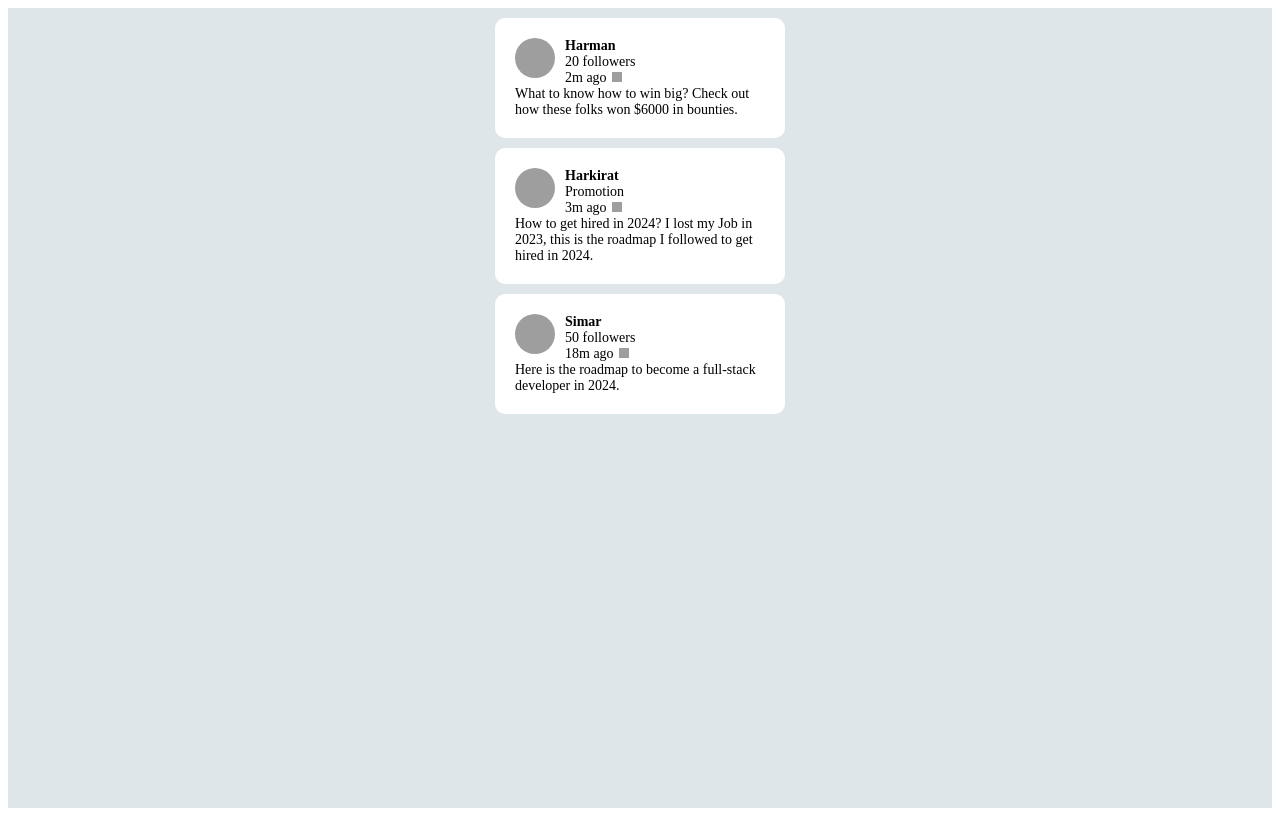
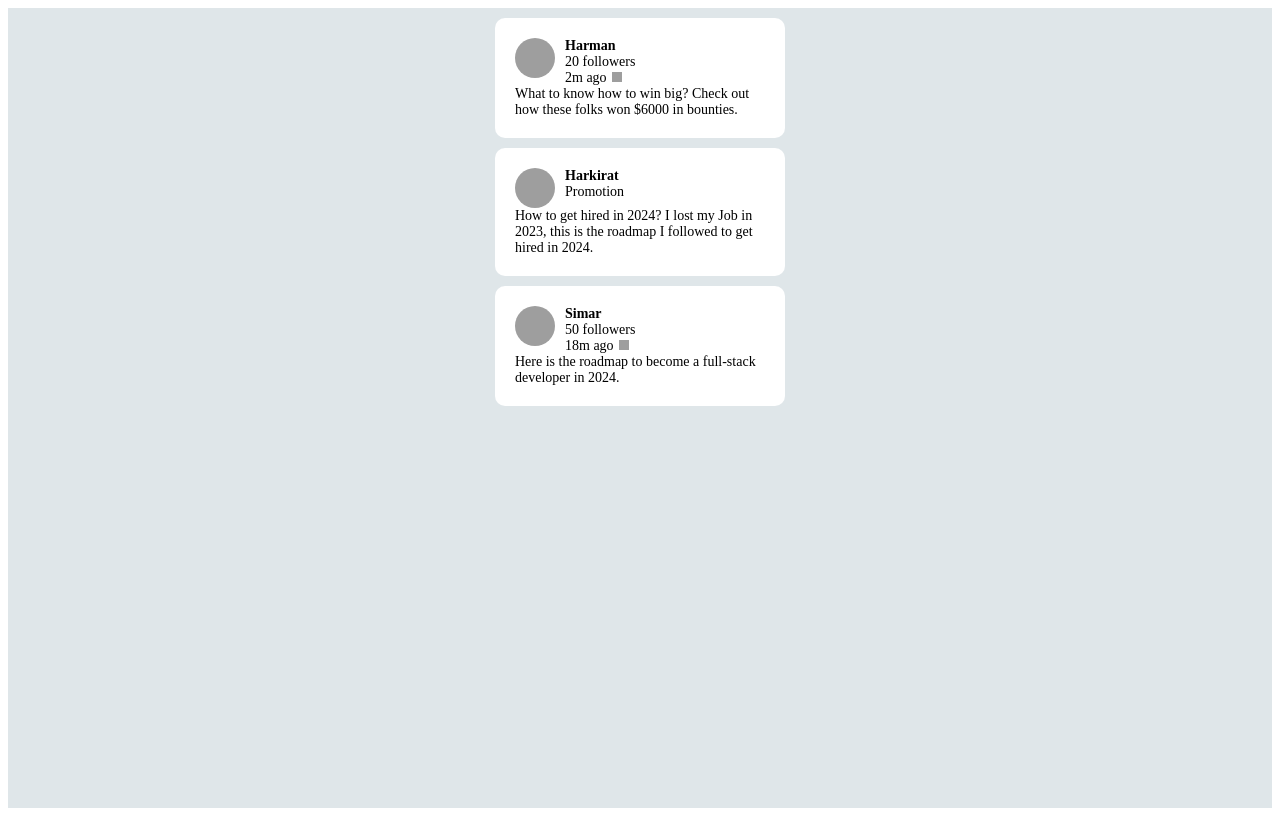
Before and after one commit to Harmankhurana/Cohort-3-Full-Stack-WebDevelopment, a React (Vite) app in the folder Week 9 - React.js/react-basics/: page / in a window 1280 px wide. Built offline with nearby package versions, Linux system fonts and the light colour scheme; grey boxes are pictures that could not be loaded.

Commit message:
feat(Props): Creating a conditionally rendered time and clock

```diff
--- a/Week 9 - React.js/react-basics/src/Props.jsx
+++ b/Week 9 - React.js/react-basics/src/Props.jsx
@@ -27,7 +27,6 @@
                             <PostComponent
                                 name={"Harkirat"}
                                 subtitle={"Promotion"}
-                                time={"3m ago"}
                                 image={"https://appx-wsb-gcp-mcdn.akamai.net.in/subject/2023-01-17-0.17044360120951185.jpg"}
                                 description={"How to get hired in 2024? I lost my Job in 2023, this is the roadmap I followed to get hired in 2024."}
                             />
@@ -75,11 +74,11 @@
                     <b>{name}</b>
                     <div>{subtitle}</div>
 
-                    {/* I want this time and clock to be conditionally rendered, that's why putting it in curly braces {} */}
-                    { <div style={{display : "flex"}}>
+                    {/* I want this time and clock to be conditionally rendered, that's why putting it in curly braces {}, when time value is passwd then only show me the clock otherwise don't show me the clock too */}
+                    {(time !== undefined) ? <div style={{display : "flex"}}>
                         <div>{time}</div>
                         <img src="https://www.pngfind.com/pngs/m/589-5899814_png-file-svg-clock-icon-transparent-png.png" alt="clock timer" style={{width : 10, height : 10, paddingLeft : 5, marginTop : 2}}/>
-                    </div> }
+                    </div> : null}
 
                 </div>
             </div>
```
